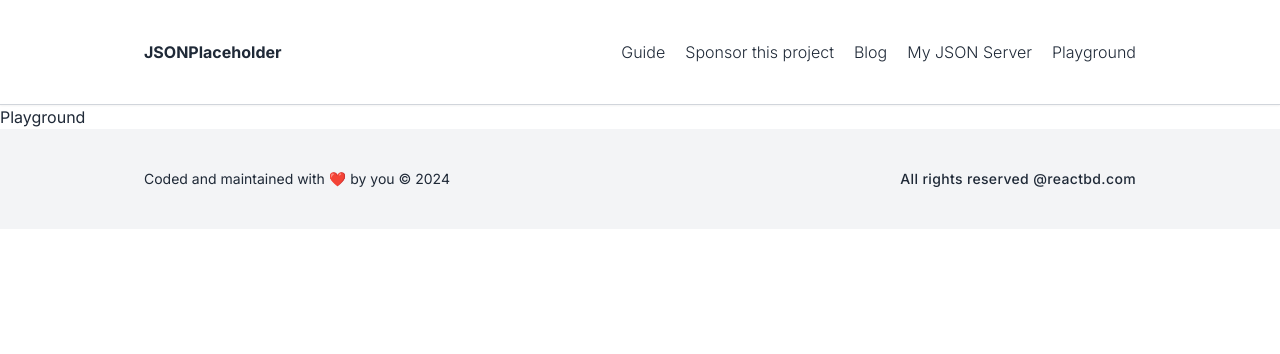
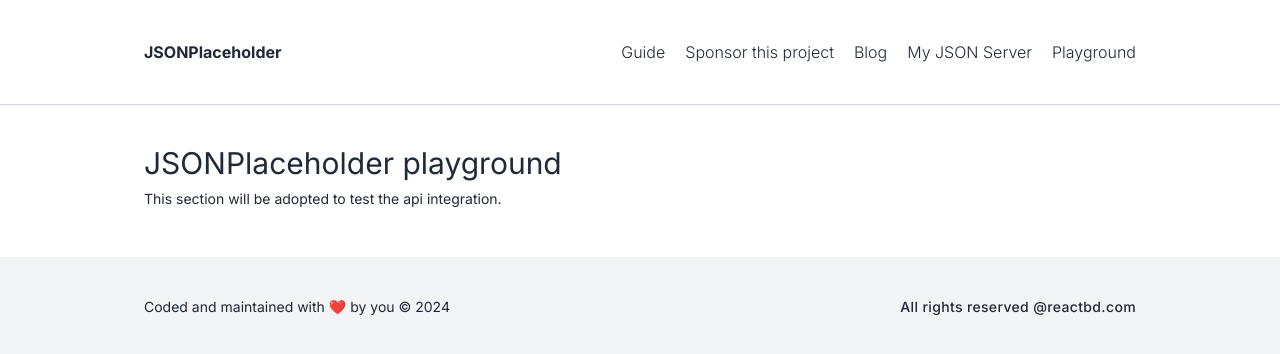
Before and after one commit to noorjsdivs/jsonplaceholder, a Next.js app: page /playground in a window 1280 px wide. Shown: the top 354 px of the page. Built offline with nearby package versions, Linux system fonts and the light colour scheme.

Commit message:
playground added

```diff
--- a/src/app/playground/page.tsx
+++ b/src/app/playground/page.tsx
@@ -1,7 +1,16 @@
+import Container from "@/components/Container";
+import Title from "@/components/Title";
 import React from "react";
 
 const Playground = () => {
-  return <div>Playground</div>;
+  return (
+    <Container>
+      <Title title="JSONPlaceholder playground" />
+      <p className="text-sm my-2">
+        This section will be adopted to test the api integration.
+      </p>
+    </Container>
+  );
 };
 
 export default Playground;
```
